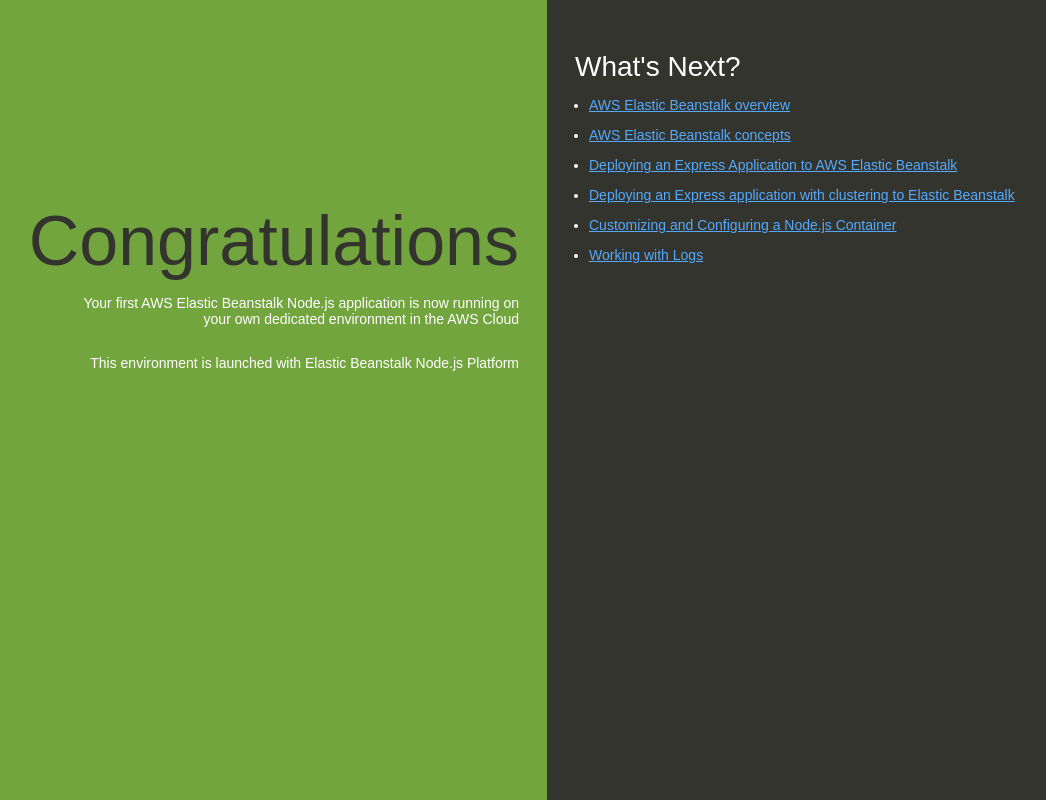
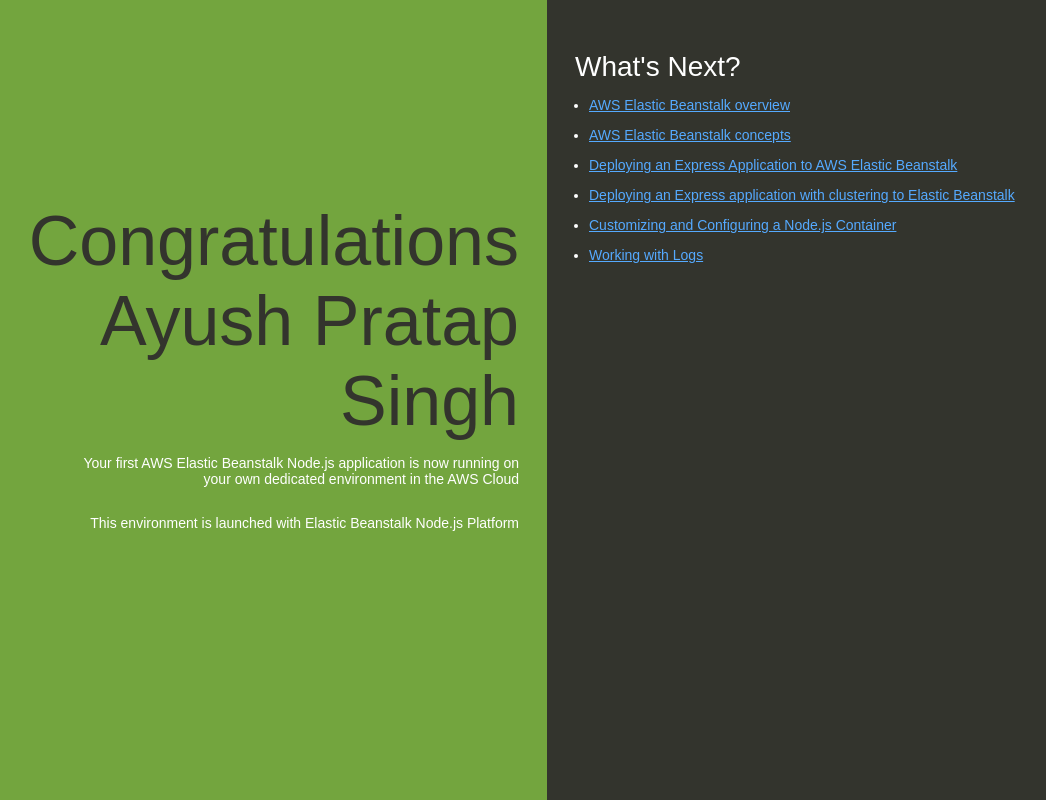
Before and after one commit to ayushpratapsingh/awsdevops, a website: page index.html in a window 1280 px wide. Shown: the whole page, without its empty margins (93-1139 px from the left). Drawn offline with Linux system fonts and the light colour scheme.

Commit message:
Added Name in index.html

```diff
--- a/index.html
+++ b/index.html
@@ -74,7 +74,7 @@
   </head>
   <body>
     <div class="textColumn">
-      <h1>Congratulations</h1>
+      <h1>Congratulations Ayush Pratap Singh</h1>
       <p>Your first AWS Elastic Beanstalk Node.js application is now running on your own dedicated environment in the AWS Cloud</p>
       <p>This environment is launched with Elastic Beanstalk Node.js Platform</p>
     </div>
```
